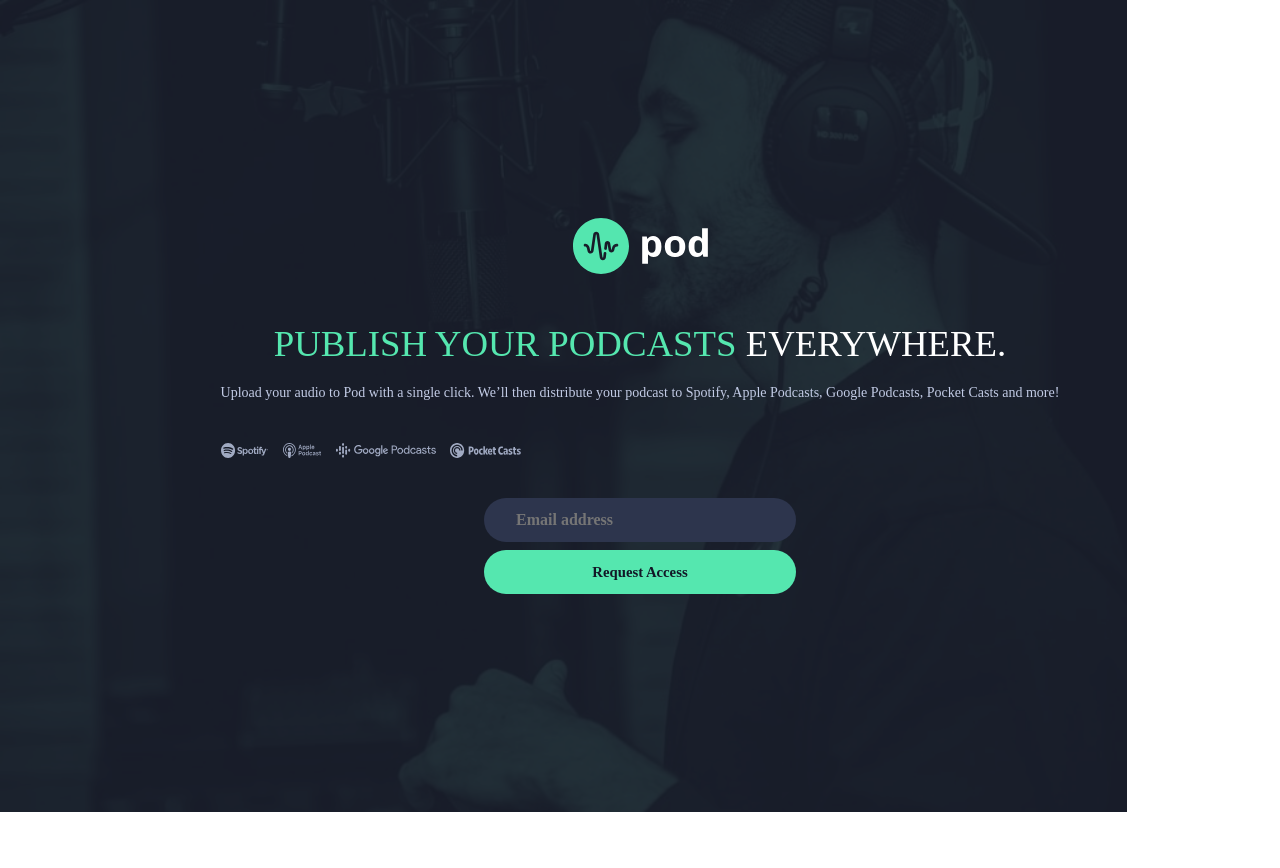
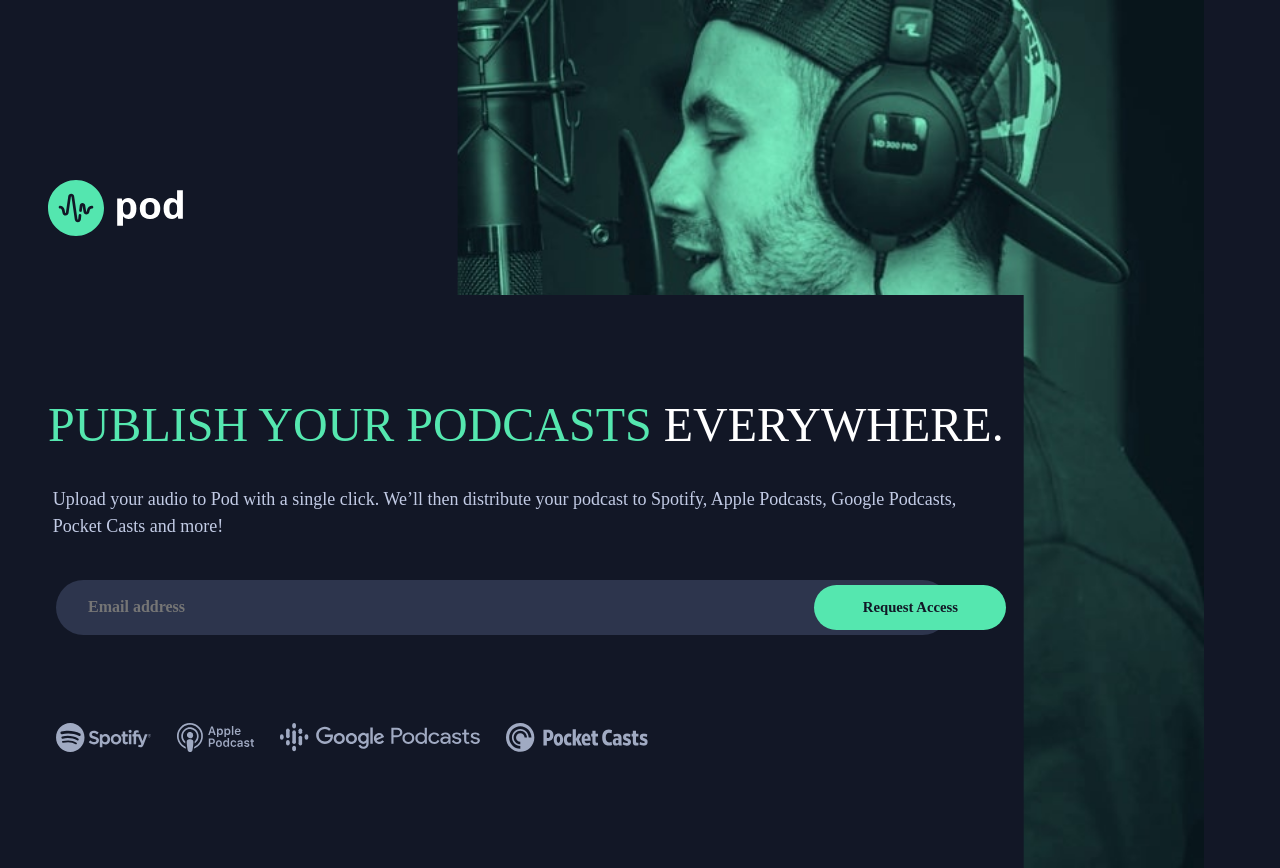
Before and after one commit to oryanhach/pod-request-access-landing-page, a plain HTML site: page index.html in a window 1280 px wide. Before the commit the page ends 812 px from the top, so only its background shows below. Drawn offline with Linux system fonts and the light colour scheme; a web font is replaced by a local one.

```diff
--- a/index.html
+++ b/index.html
@@ -32,7 +32,9 @@
     </picture>
   </div>
 
-  <img src="assets/desktop/bg-pattern-dots.svg" class="pod__pattern">
+  <div class="pattern__wrapper">
+    <img src="assets/desktop/bg-pattern-dots.svg" class="pod__pattern">
+  </div>
 
   <main class=" pod">
 
--- a/style.css
+++ b/style.css
@@ -195,3 +195,97 @@ body {
 	font-weight: 700;
 	font-size: 0.92rem;
 }
+
+@media (min-width: 770px) {
+	body {
+		background-color: hsl(224, 35%, 11%);
+	}
+
+	.pod__background {
+		clip-path: polygon(
+			38% 0,
+			72% 0,
+			89% 4%,
+			65% 0%,
+			100% 0,
+			100% 0,
+			100% 50%,
+			100% 51%,
+			100% 100%,
+			85% 100%,
+			85% 34%,
+			38% 34%
+		);
+	}
+
+	.pod__overlay {
+		display: none;
+	}
+
+	.background__wrapper {
+		z-index: 4;
+	}
+
+	.pod__background img {
+		height: 868px;
+	}
+
+	.pod {
+		text-align: left;
+		align-items: flex-start;
+		background-color: hsl(224, 35%, 11%);
+	}
+
+	.pod__hero {
+		display: grid;
+	}
+
+	.pod__companies {
+		grid-row: 4;
+		margin-top: 5rem;
+		gap: 1.6rem;
+	}
+
+	.pod__company {
+		height: 1.8rem;
+	}
+
+	.pod__logo {
+		margin-left: 3rem;
+		margin-top: 10rem;
+	}
+
+	.pod__hero {
+		margin: 0 15rem 0 1.5rem;
+	}
+
+	.pod__title {
+		font-size: var(--fs-1);
+		margin-top: 7rem;
+	}
+
+	.pod__text {
+		font-size: var(--fs-2);
+		margin-left: -0.2rem;
+		margin-top: 1rem;
+	}
+
+	.form__container input {
+		width: 19.5rem;
+		height: 3.45rem;
+		margin-left: 2rem;
+		width: 88%;
+	}
+
+	.form__container {
+		position: relative;
+	}
+
+	.form__container button {
+		width: 12rem;
+		height: 2.85rem;
+		position: absolute;
+		top: 0.3rem;
+		right: 2.1rem;
+	}
+}
```
